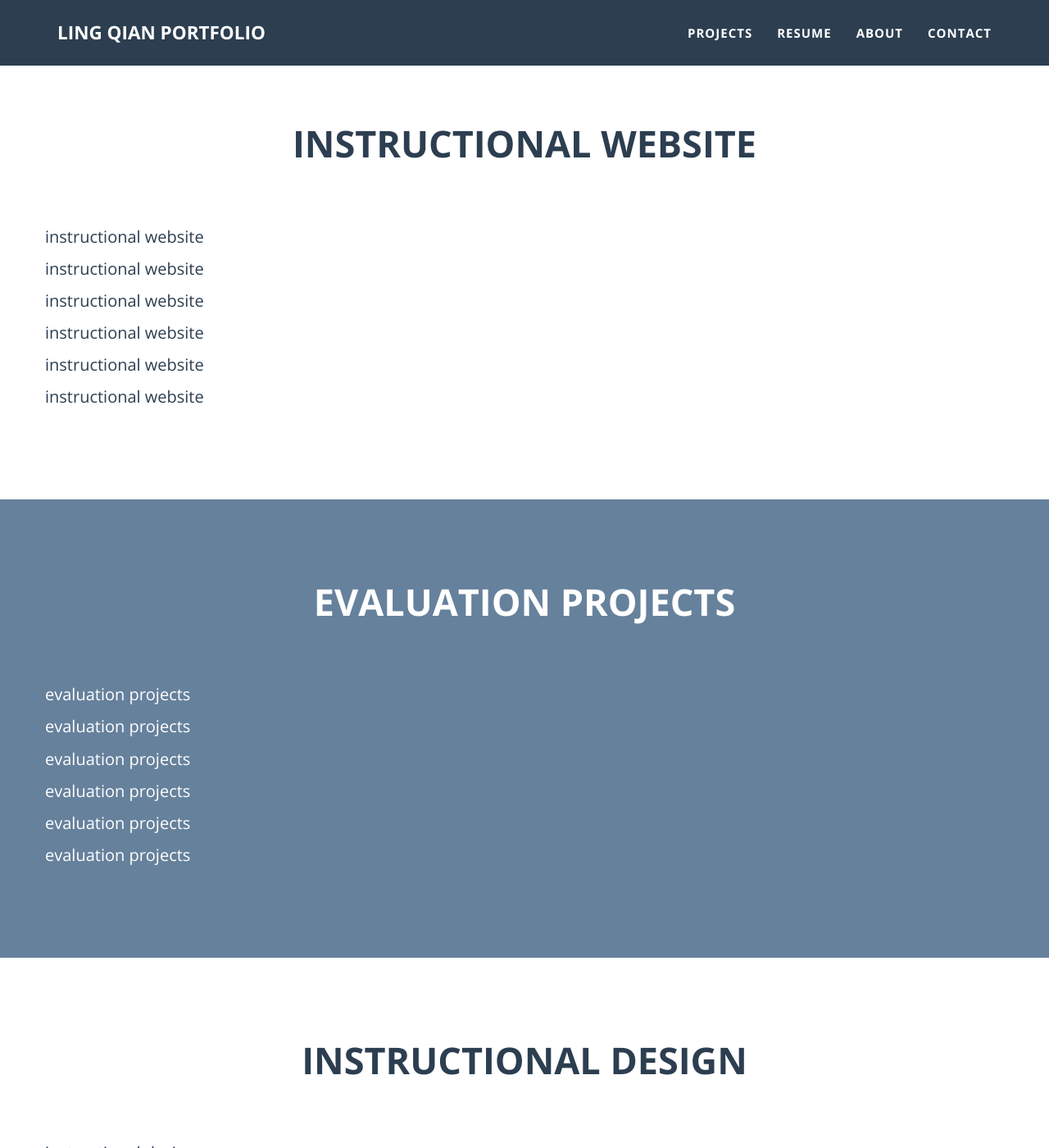
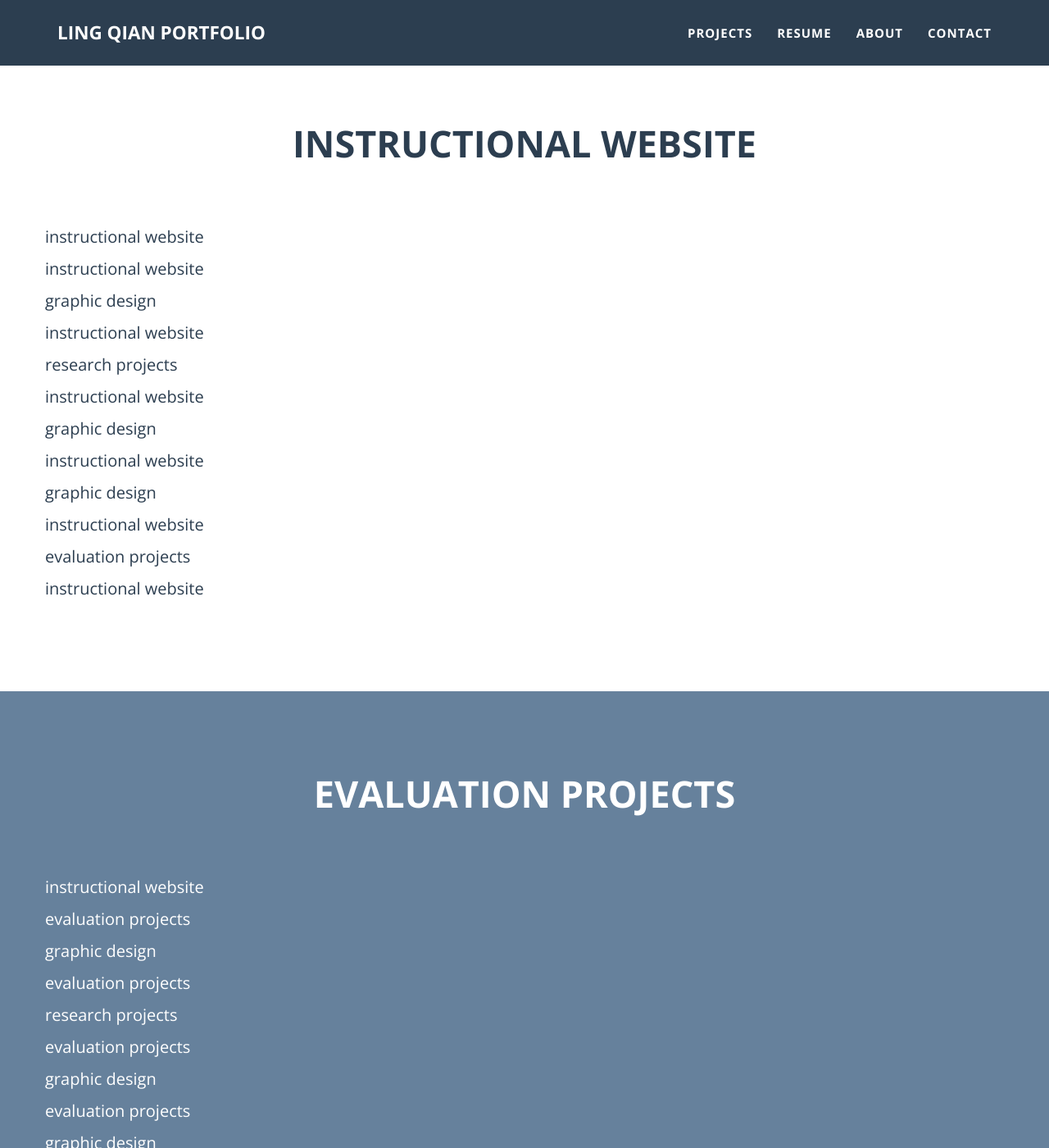
Before and after one commit to lingqiann/lingqiann.github.io, a Jekyll site: the page built from projects.html, in a window 1280 px wide and 1400 px high. Shown: the whole window at 82% size. Built offline with Jekyll 4.4.1, drawn with Linux system fonts in a browser that asks for light colours; some of the changed text lies outside the part shown.

Commit message:
Update projects.html

```diff
--- a/_includes/projects.html
+++ b/_includes/projects.html
@@ -9,6 +9,7 @@
             <div class="row">
                 <h2 class='text-center'>{{ theme }}</h2>
                 {% for post in site.posts %}
+                    <p>{{ post.type }}</p>
                     <p>{{ theme | downcase }}</p>
                     {% if post.type == theme | downcase %}
                         <div class="row">
```
